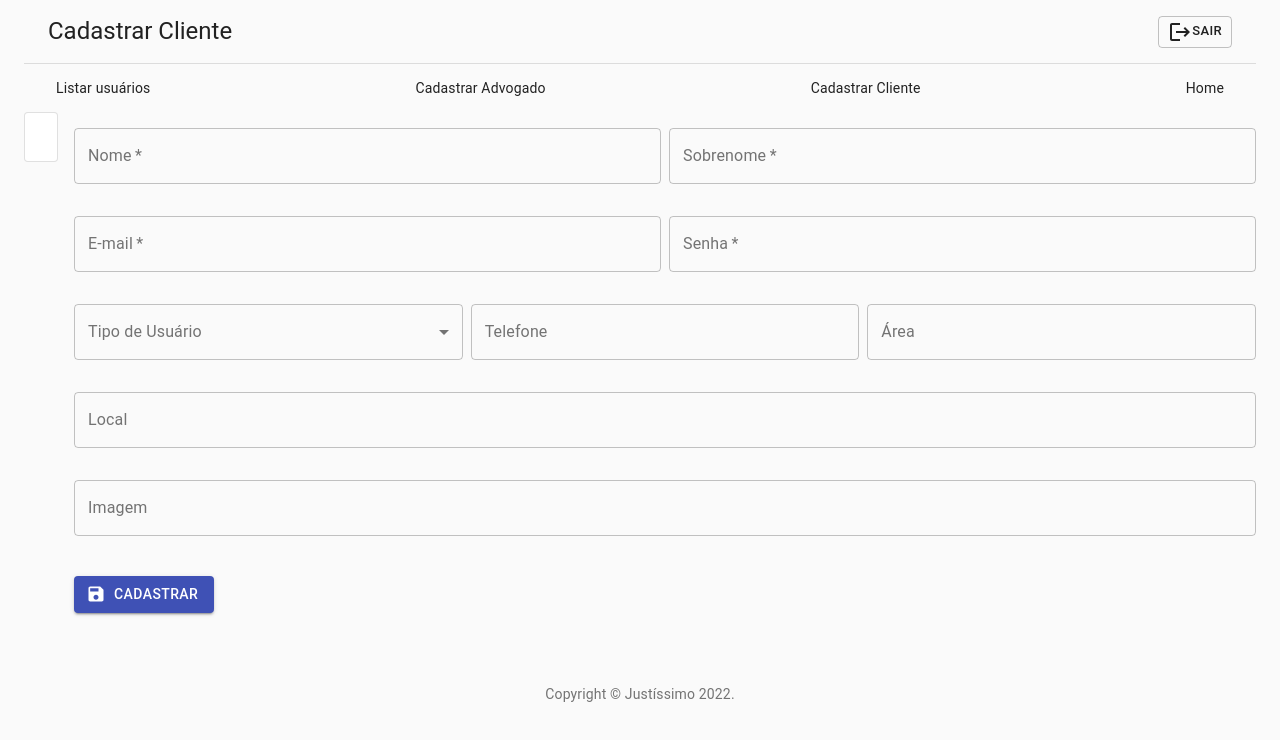
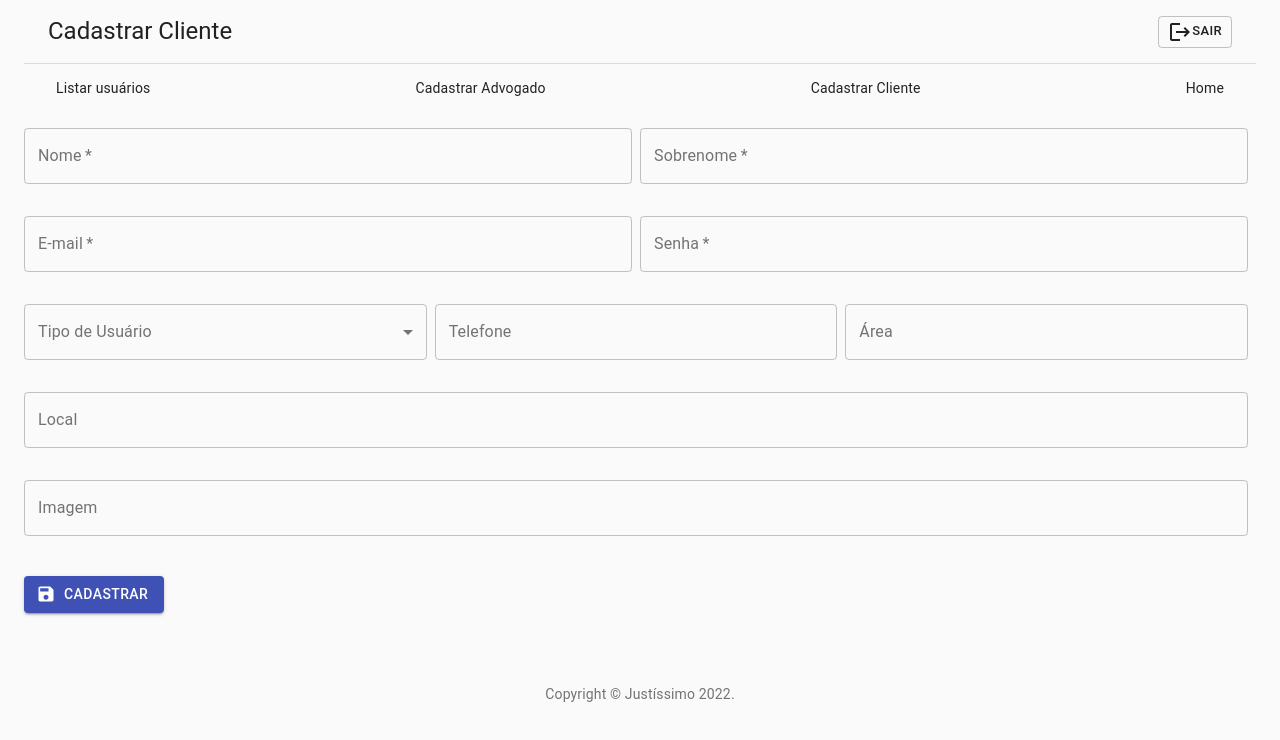
Before and after one commit to esperandio/justissimo-frontend, a React (Create React App) app: page /cliente/cad in a window 1280 px wide. Shown: the top 740 px of the page. Built offline with nearby package versions, Linux system fonts and the light colour scheme.

Commit message:
Melhoria do cadastro de clientes

```diff
--- a/src/paginas/Cadastro/Cliente/index.js
+++ b/src/paginas/Cadastro/Cliente/index.js
@@ -104,27 +104,6 @@ export default function CadastroUsuario() {
                 <Header title="Cadastrar Cliente" />
                 <form onSubmit={handleCadastro}>
                     <Grid container spacing={2}>
-                        <Grid item>
-                            {/* <Grid item xs={12} sm={3} display="flex" justifyContent="flex-start"> */}
-                            <Card className={classes.margin} variant="outlined">
-                                <CardContent>
-                                    {/* <img src={ImgNoProfile} alt="Imagem de Perfil" width="120px" height="120px" /> */}
-                                </CardContent>
-                                <Box display="flex" justifyContent="center">
-                                    <CardActions >
-                                        <input
-                                            accept="image/*"
-                                            className={classes.input}
-                                            id="UploadImage"
-                                            type="input"
-                                            size="small"
-                                            value={IMAGEM}
-                                            onChange={e => setImagem(e.target.value)}
-                                        />
-                                    </CardActions>
-                                </Box>
-                            </Card>
-                        </Grid>
                         <Grid item xs={12} sm container spacing={1}>
                             <Grid item xs={12} sm={6}>
                                 <FormControl fullWidth className={classes.margin}>
```
